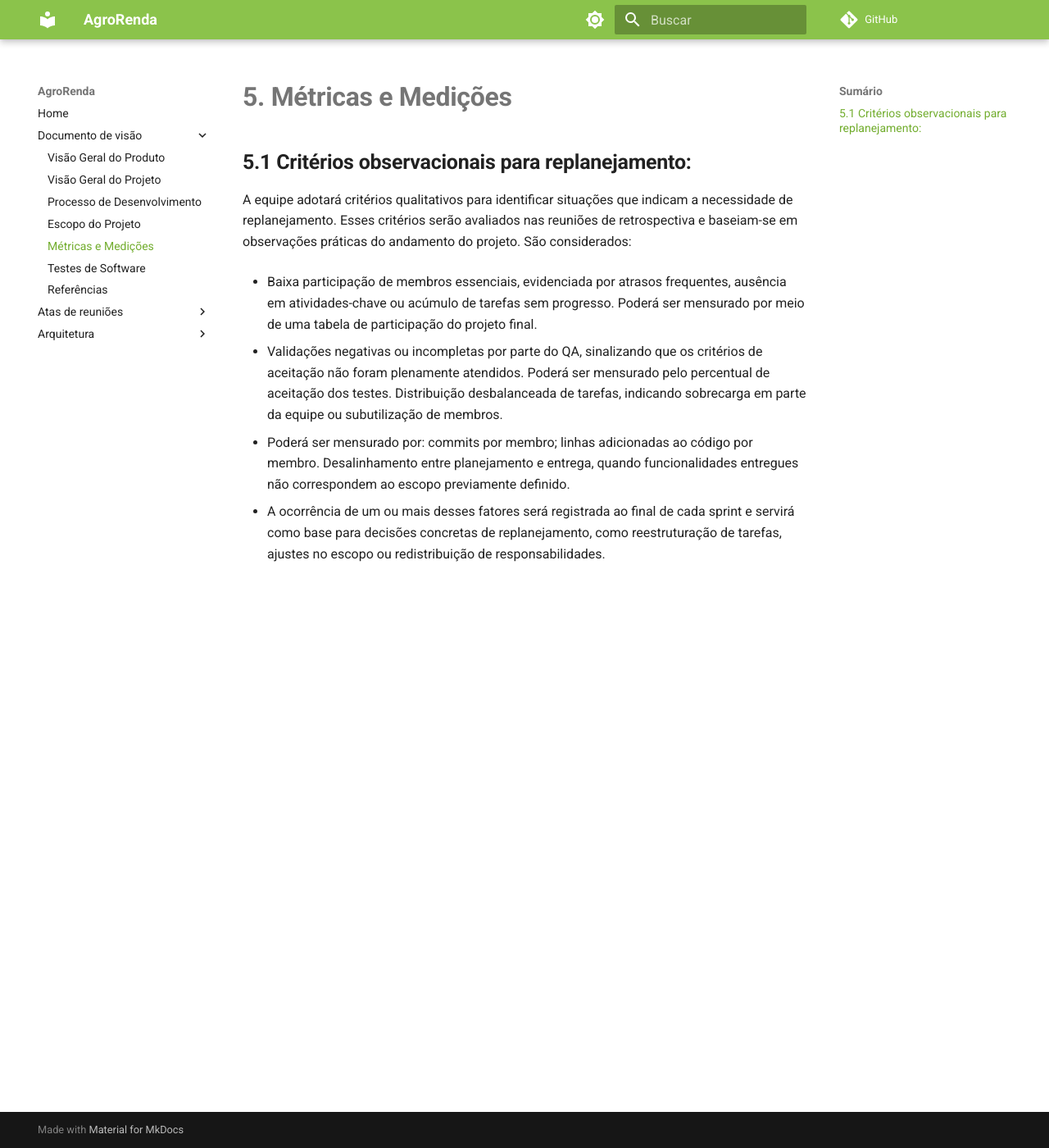
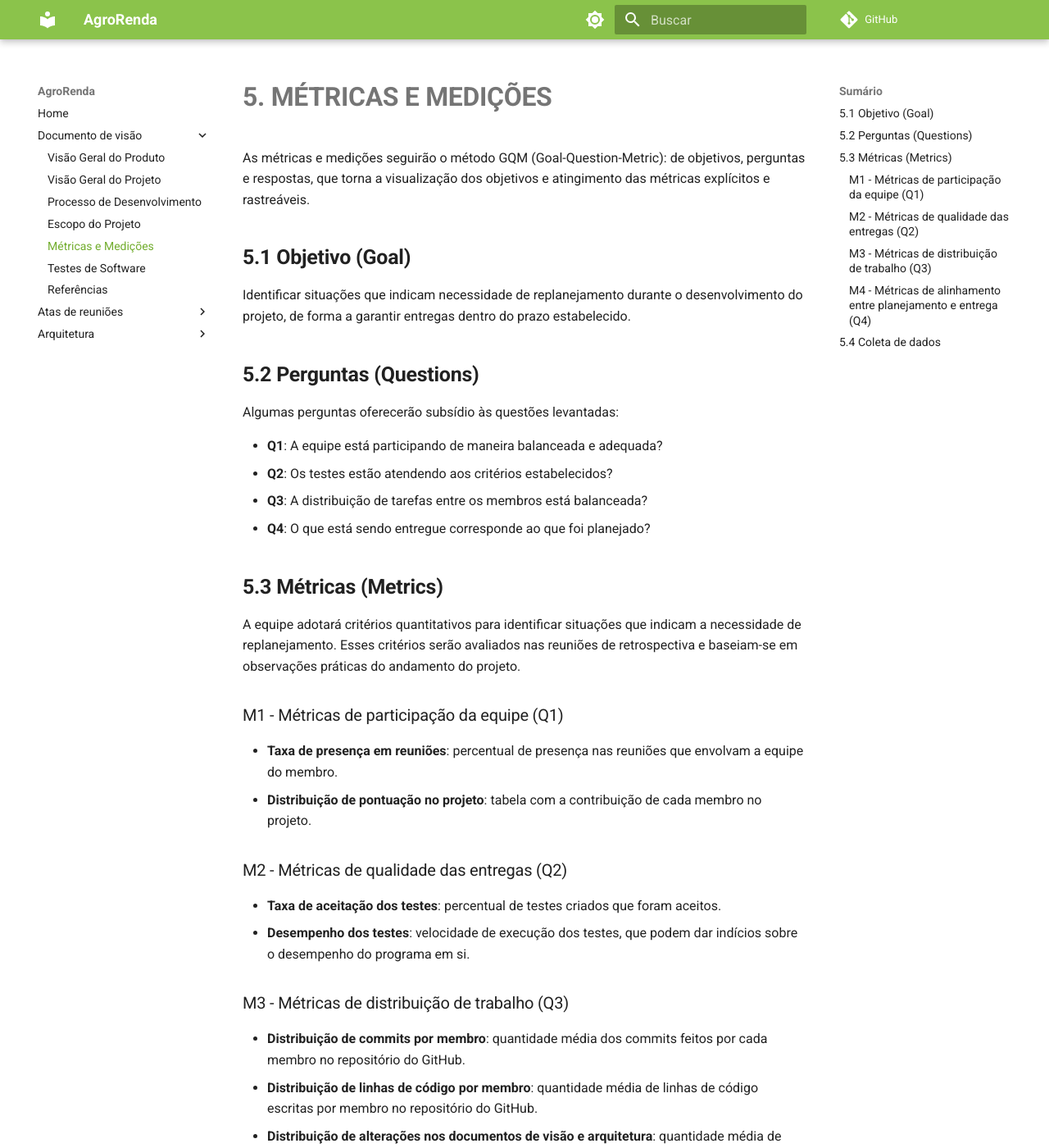
Before and after one commit to FGA0138-MDS-Ajax/2025.1-Ingwaz, an MkDocs documentation site: the page built from docs/visao/metricas_medicoes.md, in a window 1280 px wide and 1400 px high. Shown: the whole window at 82% size. Built offline with MkDocs 1.6.1 and Material for MkDocs 9.7.7, drawn with Linux system fonts in a browser that asks for light colours; comment, search, counter and statistics services are not loaded; some of the changed text lies outside the part shown.

Commit message:
docs:  metricas e diagramas

```diff
--- a/docs/visao/metricas_medicoes.md
+++ b/docs/visao/metricas_medicoes.md
@@ -1,15 +1,50 @@
-# **5. Métricas e Medições**
+# **5. MÉTRICAS E MEDIÇÕES**
 
-## **5.1 Critérios observacionais para replanejamento:**
+As métricas e medições seguirão o método GQM (Goal-Question-Metric): de objetivos, perguntas e respostas, que torna a visualização dos objetivos e atingimento das métricas explícitos e rastreáveis.
 
-A equipe adotará critérios qualitativos para identificar situações que indicam a necessidade de replanejamento. Esses critérios serão avaliados nas reuniões de retrospectiva e baseiam-se em observações práticas do andamento do projeto. São considerados:
+## **5.1 Objetivo (Goal)**
 
-* Baixa participação de membros essenciais, evidenciada por atrasos frequentes, ausência em atividades-chave ou acúmulo de tarefas sem progresso. Poderá ser mensurado por meio de uma tabela de participação do projeto final.
+Identificar situações que indicam necessidade de replanejamento durante o desenvolvimento do projeto, de forma a garantir entregas dentro do prazo estabelecido.
 
-* Validações negativas ou incompletas por parte do QA, sinalizando que os critérios de aceitação não foram plenamente atendidos. Poderá ser mensurado pelo percentual de aceitação dos testes.
-Distribuição desbalanceada de tarefas, indicando sobrecarga em parte da equipe ou subutilização de membros.
+## **5.2 Perguntas (Questions)**
 
-* Poderá ser mensurado por: commits por membro; linhas adicionadas ao código por membro.
-Desalinhamento entre planejamento e entrega, quando funcionalidades entregues não correspondem ao escopo previamente definido.
+Algumas perguntas oferecerão subsídio às questões levantadas:
 
-* A ocorrência de um ou mais desses fatores será registrada ao final de cada sprint e servirá como base para decisões concretas de replanejamento, como reestruturação de tarefas, ajustes no escopo ou redistribuição de responsabilidades.
+- **Q1**: A equipe está participando de maneira balanceada e adequada?
+- **Q2**: Os testes estão atendendo aos critérios estabelecidos?
+- **Q3**: A distribuição de tarefas entre os membros está balanceada?
+- **Q4**: O que está sendo entregue corresponde ao que foi planejado?
+
+## **5.3 Métricas (Metrics)**
+
+A equipe adotará critérios quantitativos para identificar situações que indicam a necessidade de replanejamento. Esses critérios serão avaliados nas reuniões de retrospectiva e baseiam-se em observações práticas do andamento do projeto.
+
+### M1 - Métricas de participação da equipe (Q1)
+
+- **Taxa de presença em reuniões**: percentual de presença nas reuniões que envolvam a equipe do membro.
+- **Distribuição de pontuação no projeto**: tabela com a contribuição de cada membro no projeto.
+
+### M2 - Métricas de qualidade das entregas (Q2)
+
+- **Taxa de aceitação dos testes**: percentual de testes criados que foram aceitos.
+- **Desempenho dos testes**: velocidade de execução dos testes, que podem dar indícios sobre o desempenho do programa em si.
+
+### M3 - Métricas de distribuição de trabalho (Q3)
+
+- **Distribuição de commits por membro**: quantidade média dos commits feitos por cada membro no repositório do GitHub.
+- **Distribuição de linhas de código por membro**: quantidade média de linhas de código escritas por membro no repositório do GitHub.
+- **Distribuição de alterações nos documentos de visão e arquitetura**: quantidade média de alterações no histórico de revisões por membro nos documentos de visão e arquitetura.
+
+### M4 - Métricas de alinhamento entre planejamento e entrega (Q4)
+
+- **Frequência de reuniões com o monitor**: quantidade de reuniões feitas com o monitor designado à equipe para esclarecimento de dúvidas quanto aos requisitos pedidos na disciplina.
+
+## **5.4 Coleta de dados**
+
+A ocorrência de um ou mais desses fatores será registrada ao final de cada sprint e será responsabilidade do Scrum Master e líder de cada uma das equipes por meio do controle de versionamento; da biblioteca **Pytest**; e de planilhas com participação de cada membro, além dos próprios documentos de arquitetura e visão.
+
+Além disso, essas informações servirão como base para decisões concretas de replanejamento, como:
+
+- Reestruturação de tarefas;
+- Ajustes no escopo;
+- Redistribuição de responsabilidades.
```
Also changed, not shown: docs/arquitetura/representacao_arquitetural.md (+2 -2 lines), docs/imgs/image3A.jpeg (added), docs/imgs/image3A.png (deleted), docs/imgs/image5.jpeg (added), docs/imgs/image5.png (deleted).
